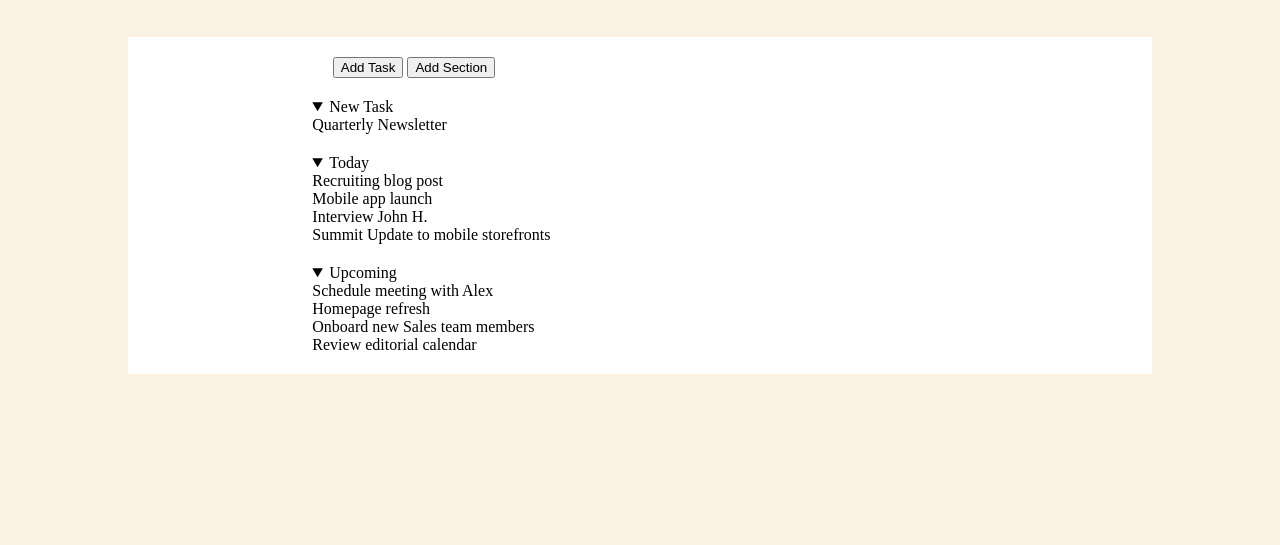
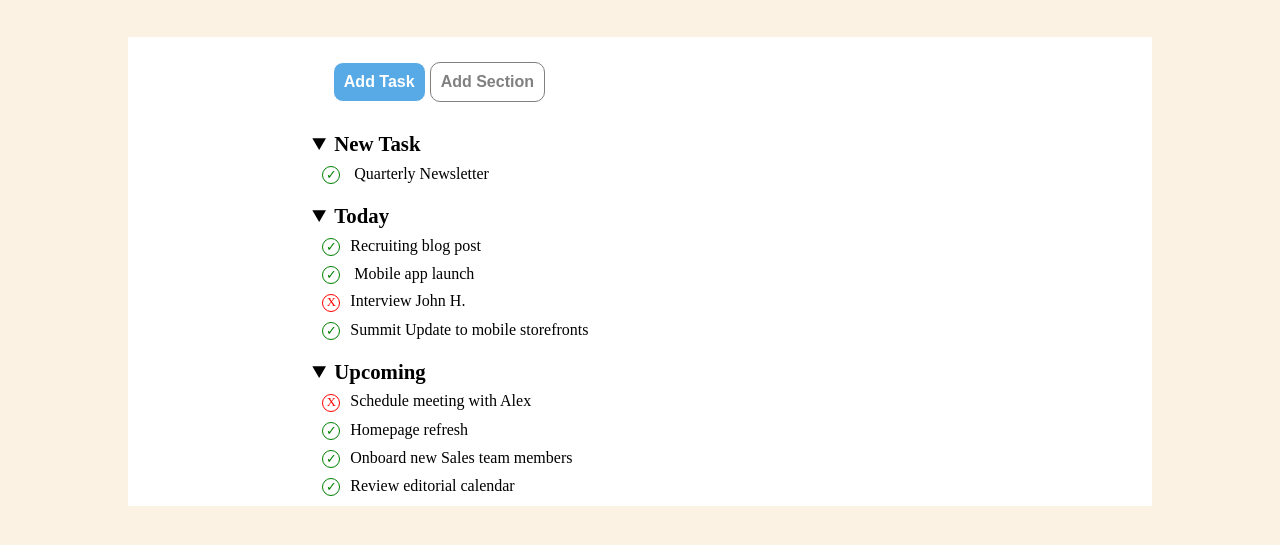
Before and after one commit to AlessandroMontenero/html-css-toboolist, a plain HTML site: page index.html in a window 1280 px wide. Shown: the part 63-608 px from the top of the page. Drawn offline with Linux system fonts and the light colour scheme.

Commit message:
added button & summary, little css improvements

```diff
--- a/css/style.css
+++ b/css/style.css
@@ -20,11 +20,11 @@ main {
 }
 
 .buttonbar {
-    padding: 20px 20%;
+    padding: 25px 20% 20px;
 
 }
 details {
-    padding: 0 18% 20px;
+    padding: 10px 18%;
 }
 
 .logo {
@@ -33,8 +33,55 @@ details {
     display: inline-block;
     }
 
+.dot {
+    height: 1rem;
+    width: 1rem;
+    background-color: white;
+    border: 1px solid;
+    border-radius: 50%;
+    display: inline-block;
+    text-align: center;
+    font-size: 0.8rem;
+    margin: 10px 10px 0px 2px;
+}
+
+summary {
+    font-size: 1.3rem;
+    font-weight: bold;
+}
+
+#true {
+    color: green;
+}
+#false {
+    color: red;
+}
+
+
 h1 {
     margin: 5px;
     display: inline-block;
     font-size: 2.5rem;
 }
+
+button {
+    font-size: 1rem;
+    border-radius: 10px;
+    padding: 10px;
+    font-weight: bold;
+    color: white;
+    border: 1px solid;
+}
+
+.button1 {
+    background-color: rgb(88, 170, 230);
+}
+
+.button2 {
+    background-color: white;
+    color: grey;
+}
+
+.task {
+    padding-left: 0.5rem;
+}
--- a/index.html
+++ b/index.html
@@ -15,29 +15,30 @@
 
         <main>
             <div class="buttonbar">
-                <input type="button" value="Add Task">
-                <input type="button" value="Add Section">
+                <button class="button1">Add Task</button>
+                <button class="button2">Add Section</button>
             </div>
 
             <details open>
                 <summary>New Task</summary>
-                <div class="task" id="editorial">Quarterly Newsletter</div>
+                <div class="task" id="editorial"><span class="dot" id="true">&check;</span>
+                    Quarterly Newsletter</div>
             </details>
 
             <details open>
                 <summary>Today</summary>
-                <div class="task" id="editorial">Recruiting blog post</div>
-                <div class="task" id="Q1_Goals">Mobile app launch</div>
-                <div class="task todo" id="recruiting">Interview John H.</div>
-                <div class="task" id="mobile">Summit Update to mobile storefronts</div>
+                <div class="task" id="editorial"><span class="dot" id="true">&check;</span>Recruiting blog post</div>
+                <div class="task" id="Q1_Goals"><span class="dot" id="true">&check;</span> Mobile app launch</div>
+                <div class="task" id="recruiting"><span class="dot" id="false">X</span>Interview John H.</div>
+                <div class="task" id="mobile"><span class="dot" id="true">&check;</span>Summit Update to mobile storefronts</div>
             </details>
 
             <details open>
                 <summary>Upcoming</summary>
-                <div class="task todo">Schedule meeting with Alex</div>
-                <div class="task" id="website">Homepage refresh</div>
-                <div class="task" id="sales">Onboard new Sales team members</div>
-                <div class="task" id="editorial">Review editorial calendar</div>
+                <div class="task"><span class="dot" id="false">X</span>Schedule meeting with Alex</div>
+                <div class="task" id="website"><span class="dot" id="true">&check;</span>Homepage refresh</div>
+                <div class="task" id="sales"><span class="dot" id="true">&check;</span>Onboard new Sales team members</div>
+                <div class="task" id="editorial"><span class="dot" id="true">&check;</span>Review editorial calendar</div>
             </details>
         </main>
     </body>
```
